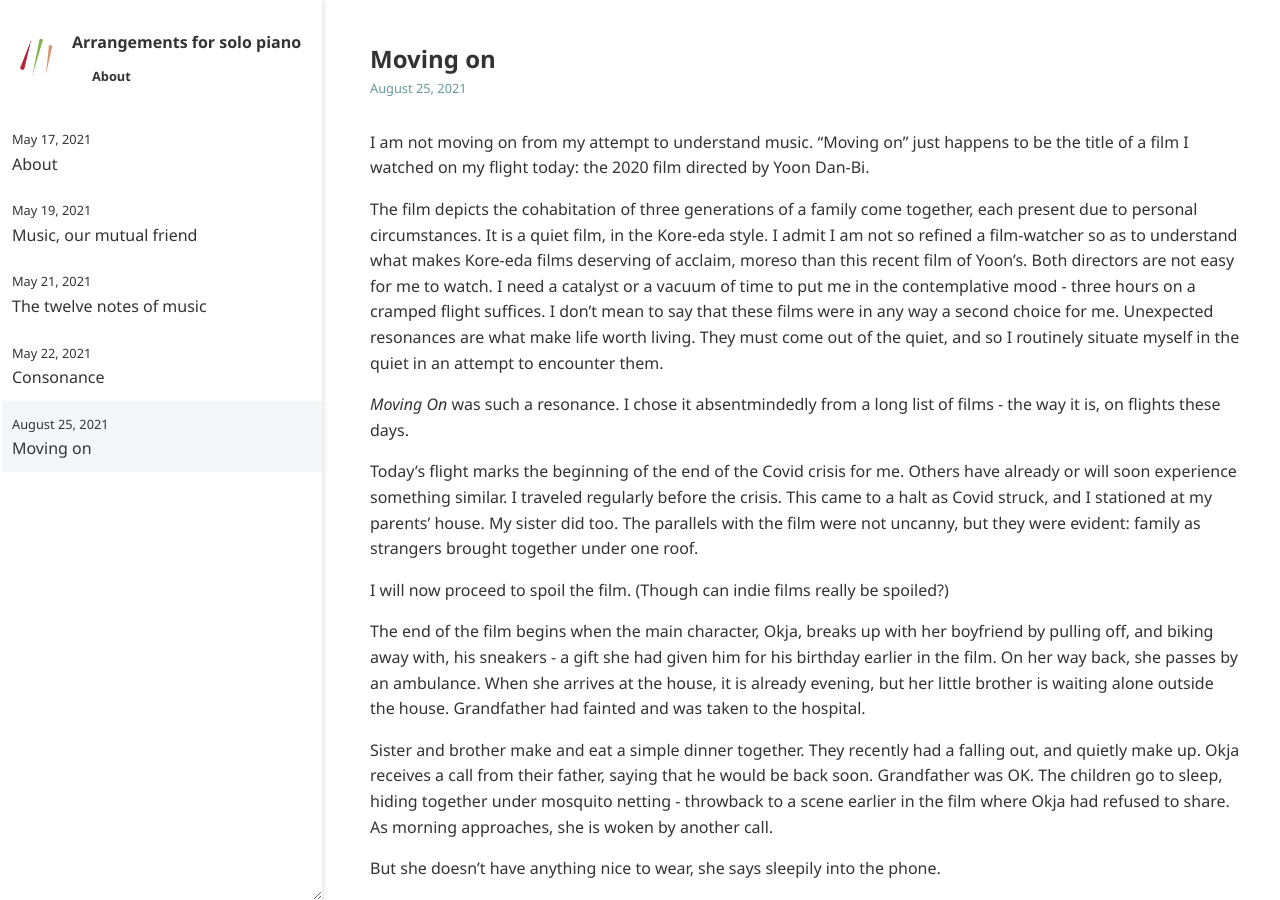
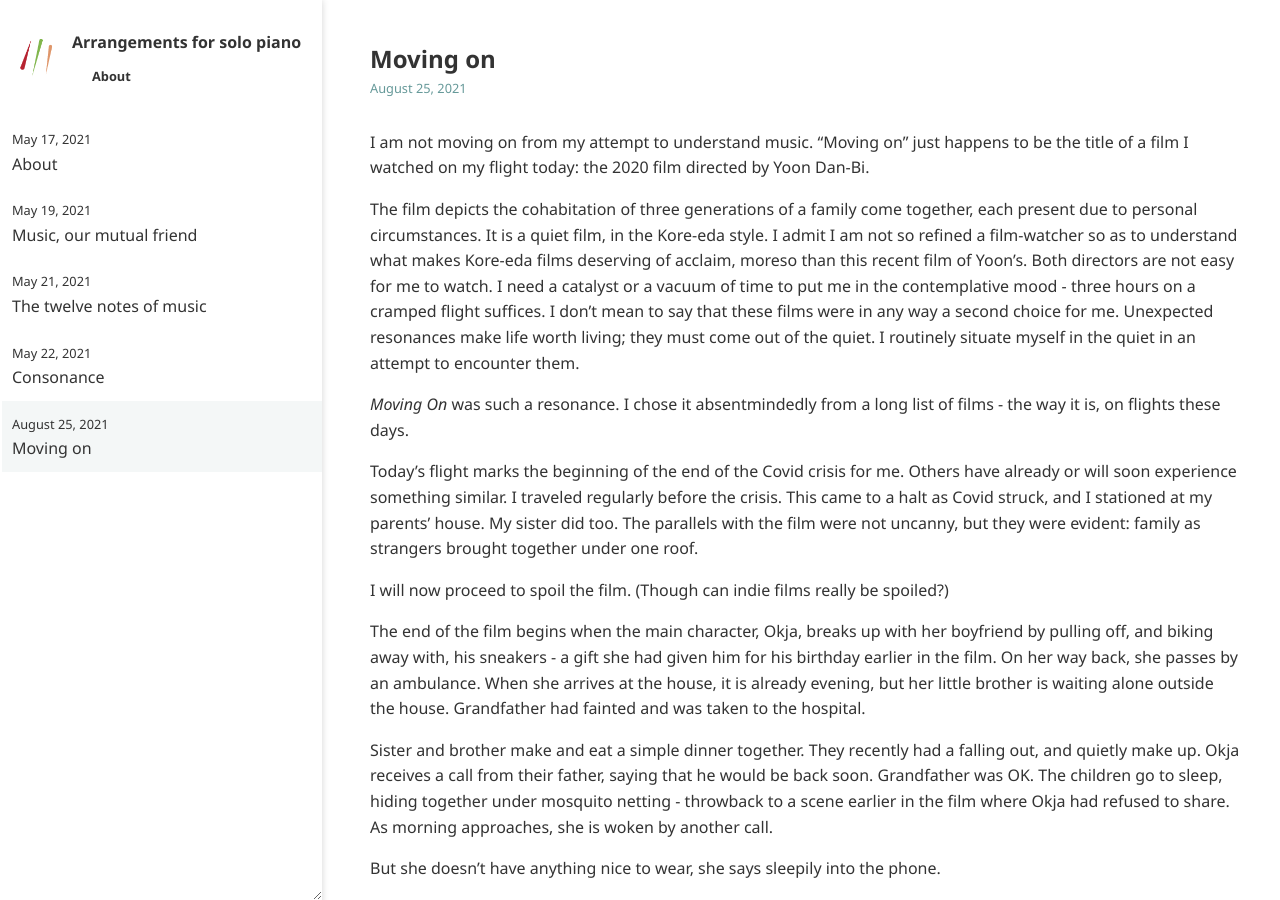
Before and after one commit to ansyblenetwork/arrpiano, a Jekyll site: the page built from _posts/2021-08-25-moving-on.md, in a window 1280 px wide and 900 px high. Built offline with Jekyll 4.4.1, drawn with Linux system fonts in a browser that asks for light colours.

Commit message:
Update 2021-08-25-moving-on.md

```diff
--- a/_posts/2021-08-25-moving-on.md
+++ b/_posts/2021-08-25-moving-on.md
@@ -4,7 +4,7 @@ title: "Moving on"
 
 I am not moving on from my attempt to understand music. "Moving on" just happens to be the title of a film I watched on my flight today: the 2020 film directed by Yoon Dan-Bi.
 
-The film depicts the cohabitation of three generations of a family come together, each present due to personal circumstances. It is a quiet film, in the Kore-eda style. I admit I am not so refined a film-watcher so as to understand what makes Kore-eda films deserving of acclaim, moreso than this recent film of Yoon's. Both directors are not easy for me to watch. I need a catalyst or a vacuum of time to put me in the contemplative mood - three hours on a cramped flight suffices. I don't mean to say that these films were in any way a second choice for me. Unexpected resonances are what make life worth living. They must come out of the quiet, and so I routinely situate myself in the quiet in an attempt to encounter them.
+The film depicts the cohabitation of three generations of a family come together, each present due to personal circumstances. It is a quiet film, in the Kore-eda style. I admit I am not so refined a film-watcher so as to understand what makes Kore-eda films deserving of acclaim, moreso than this recent film of Yoon's. Both directors are not easy for me to watch. I need a catalyst or a vacuum of time to put me in the contemplative mood - three hours on a cramped flight suffices. I don't mean to say that these films were in any way a second choice for me. Unexpected resonances make life worth living; they must come out of the quiet. I routinely situate myself in the quiet in an attempt to encounter them.
 
 _Moving On_ was such a resonance. I chose it absentmindedly from a long list of films - the way it is, on flights these days.
 
```
